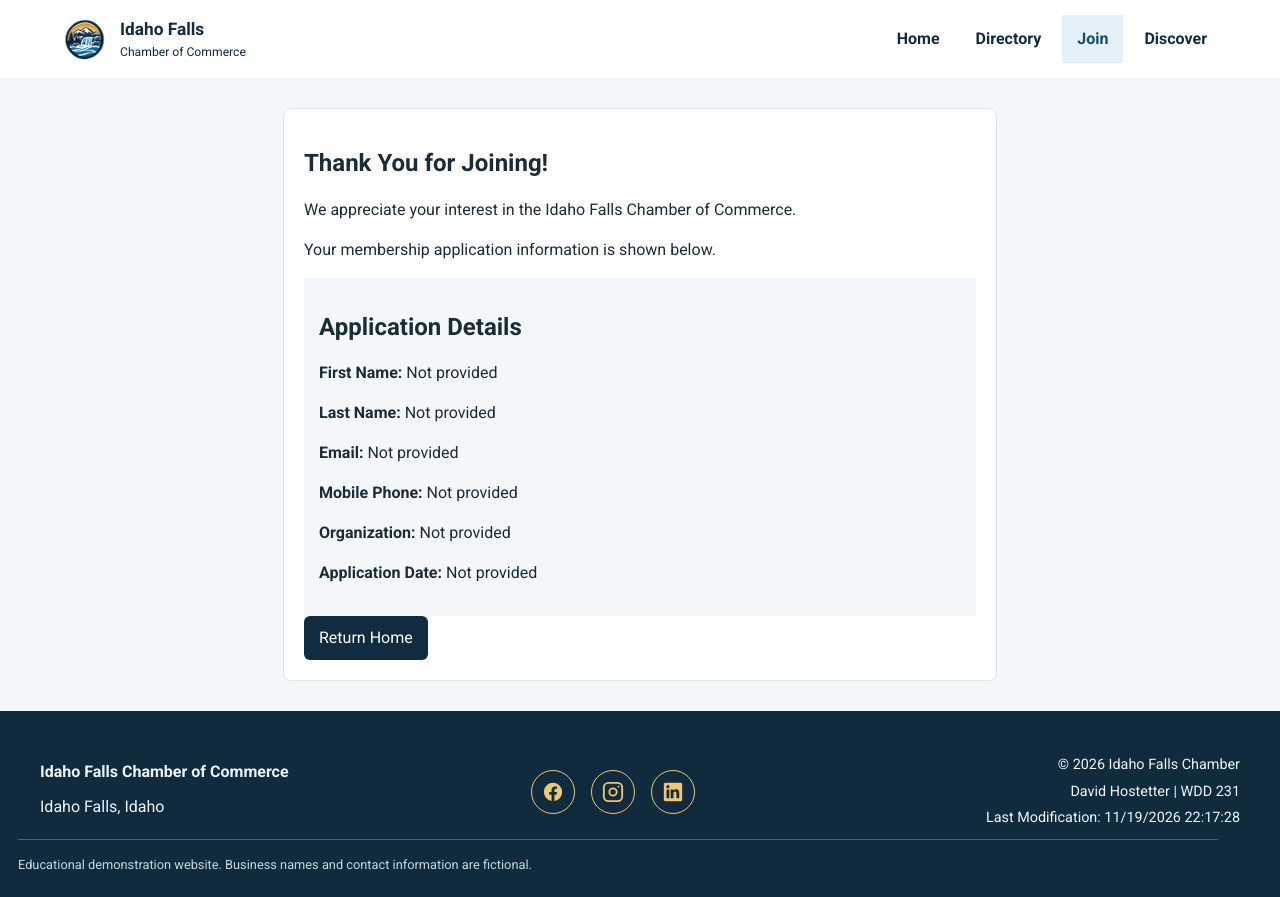
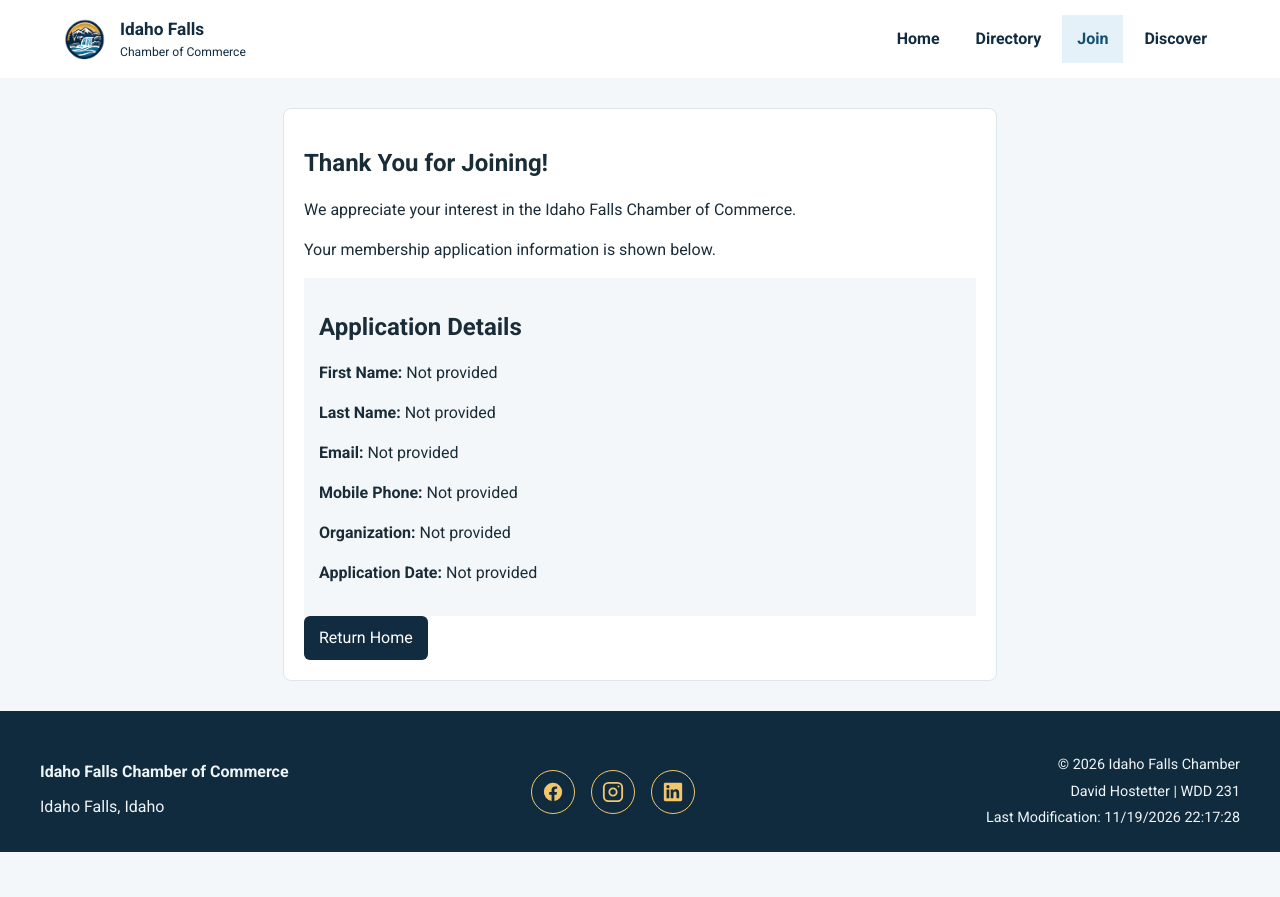
Before and after one commit to LostwithZer0/wdd231, a plain HTML site: page chamber/thankyou.html in a window 1280 px wide. After the commit the page ends 852 px from the top, so only its background shows below. Drawn offline with Linux system fonts and the light colour scheme.

Commit message:
thank you update

```diff
--- a/chamber/thankyou.html
+++ b/chamber/thankyou.html
@@ -124,10 +124,6 @@
             </div>
         </div>
 
-        <p class="demo-note">
-            Educational demonstration website.
-            Business names and contact information are fictional.
-        </p>
     </footer>
 </body>
 
```
